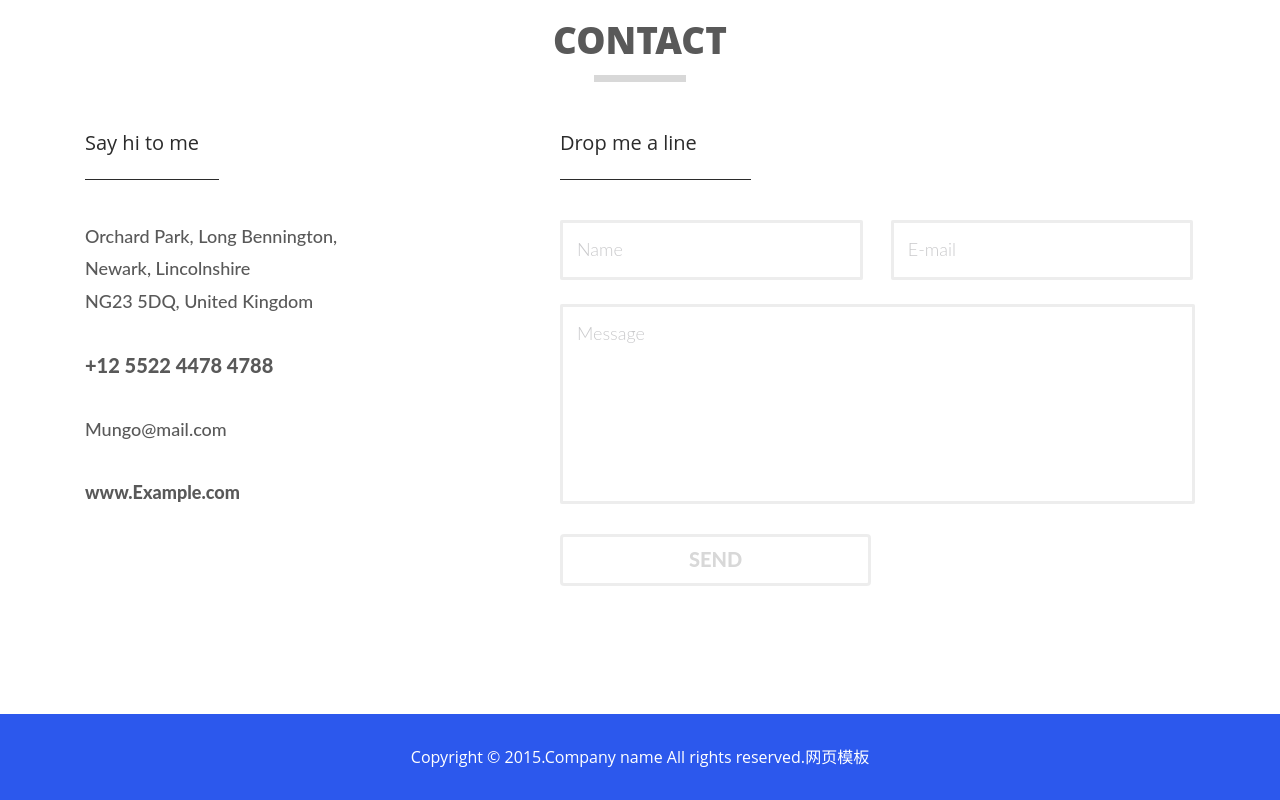
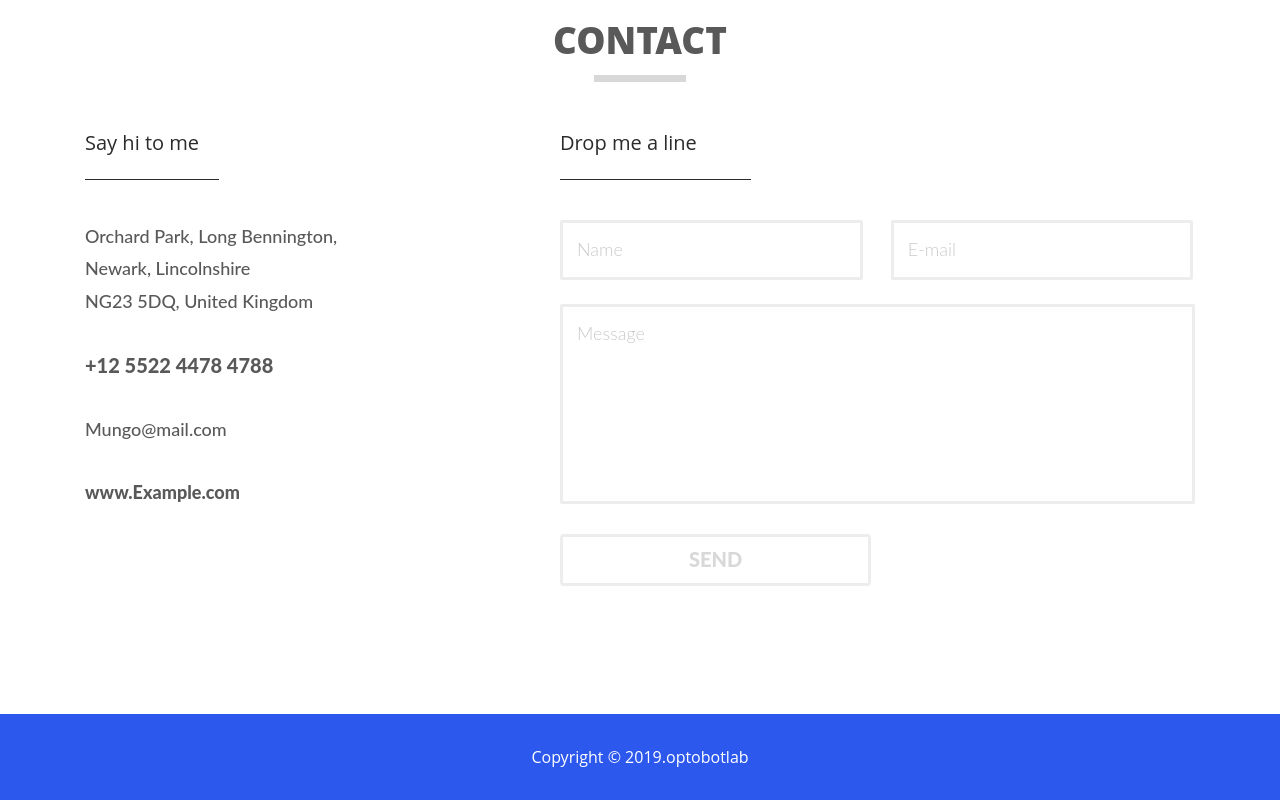
Before and after one commit to optobot/about, a plain HTML site: page index.html in a window 1280 px wide. Shown: the part 4005-4805 px from the top of the page. Drawn offline with Linux system fonts and the light colour scheme.

Commit message:
Update index.html

```diff
--- a/index.html
+++ b/index.html
@@ -423,7 +423,7 @@
 <div class="footer">
 	<div class="copy">
 		<div class="container">
-		<p>Copyright &copy; 2015.Company name All rights reserved.<a target="_blank" href="http://sc.chinaz.com/moban/">&#x7F51;&#x9875;&#x6A21;&#x677F;</a></p>
+		<p>Copyright &copy; 2019.optobotlab</p>
    </div>
 </div>
    <script type="text/javascript">
```
